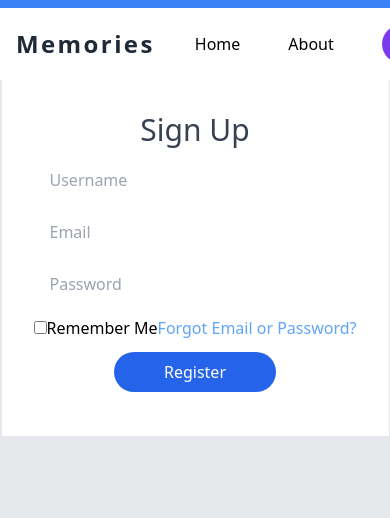
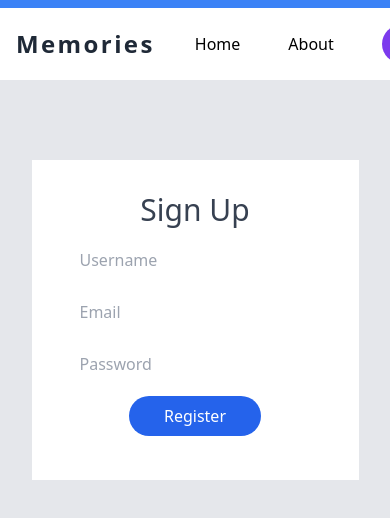
Before and after one commit to Lunaticsatoshi/Memories, a Vue app in the folder client/: page /register in a window 390 px wide. Shown: the top 518 px of the page. Built offline with nearby package versions, Linux system fonts and the light colour scheme.

Commit message:
:zap: Designing Login and Register Page

```diff
--- a/client/src/views/Login.vue
+++ b/client/src/views/Login.vue
@@ -1,7 +1,7 @@
 <template>
   <div class="login bg-gray-200 dark:bg-black">
     <div class="flex justify-center items-center h-full">
-      <div class="flex max-w-4xl">
+      <div class="flex max-w-4xl mt-20">
         <div class="bg-white p-8 w-full lg:w-1/2">
             <h1 class="text-gray-700 text-3xl text-center">Login</h1>
             <div class="my-3">
--- a/client/src/views/Register.vue
+++ b/client/src/views/Register.vue
@@ -1,7 +1,7 @@
 <template>
   <div class="register bg-gray-200 dark:bg-black">
     <div class="flex justify-center items-center h-full">
-      <div class="flex max-w-4xl">
+      <div class="flex max-w-4xl mt-20">
         <div class="bg-white w-full lg:w-1/2 p-8">
           <h1 class="text-gray-700 text-3xl text-center">Sign Up</h1>
           <div class="my-3">
@@ -25,10 +25,10 @@
               class="border-rounded w-full py-2 px-4 outline-none focus:shadow-outline"
             />
           </div>
-          <div class="my-3 flex justify-between sm:flex-col lg:flex-row">
+          <!-- <div class="my-3 flex justify-between sm:flex-col lg:flex-row">
             <label for=""><input type="checkbox" />Remember Me</label>
             <a href="#" class="text-blue-400">Forgot Email or Password?</a>
-          </div>
+          </div> -->
           <div class="my-3 flex justify-center items-center">
             <button
               class="rounded-full bg-blue-600 border-blue-600 px-8 py-2 text-white w-1/2"
```
